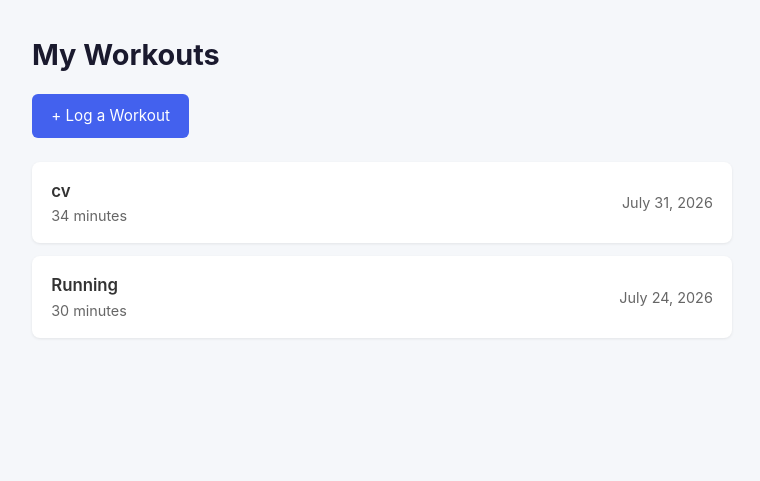
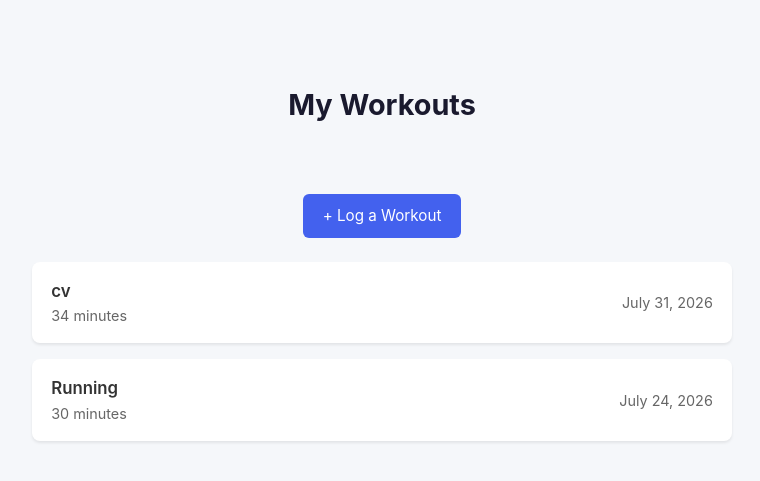
Before and after one commit to Churry2121/Fitness-Tracker, a Django app: page / in a window 1280 px wide. Shown: the top 481 px of the page, without its empty margins (258-1018 px from the left). Run offline with Django 5.2, Linux system fonts and the light colour scheme; data comes from the database, SQL or seed files in the repository; both versions use the stored data as it was after the commit.

Commit message:
changing some visuals for the workout-list page

```diff
--- a/tracker/templates/tracker/workout_list.html
+++ b/tracker/templates/tracker/workout_list.html
@@ -17,6 +17,12 @@
             color: #333;
             line-height: 1.6;
             padding: 2rem;
+        }
+
+        .header_container {
+            padding: 50px;
+            text-align: center;
+            font-size: 30px;
         }
 
         .container {
@@ -43,19 +49,28 @@
 
         .add-link:hover {
             background-color: #3a56d4;
+        }
 
+        .center {
+            display: flex;
+            align-items: center;
+            justify-content: center;
         }
 
         .workout-card {
             background: white;
             border-radius: 8px;
             padding: 1rem 1.2rem;
-            margin-bottom: 0.8rem;
-            box-shadow: 0 1px 3px rgba(0, 0, 0, 0.08);
+            margin-bottom: 16px;    /* creates the gap between cards */
+            box-shadow: 0 2px 3px rgba(0, 0, 0, 0.08);
             display: flex;
             justify-content: space-between;
             align-items: center;
+        }
 
+        .workout-card:hover {
+            box-sizing: 0 8px 20px rgba(0, 0, 0, 1);  /* stronger shadow on hover */
+            transform: translateY(-2px);    /*subtle lift effect */
         }
 
         .workout-activity {
@@ -82,14 +97,17 @@
     {# You use the {% %} when you need Django to acutally perform an aciton or apply logic (e.g. running a loop, checking conditons, etc) #}
     {# Use the double curry braces ({{}}) when you want to output or display a piece of data directly onto the page #}
 
+    <div class="header_container"><h1>My Workouts</h1></div>
+
+    <div class="center"><a href="{% url 'add_workout' %}" class="add-link">+ Log a Workout</a></div>
+
     <div class="container">
-        <h1>My Workouts</h1>
         {% comment %}
         Django uses the {% url %} tag to generate the link dynamically.
         You pass it the name of the route (in this case, add_workout),
         and Django automatically figures out the correct URL path
         {% endcomment %}
-        <a href="{% url 'add_workout' %}" class="add-link">+ Log a Workout</a>
+
         {% if workouts %}
             {% for workout in workouts %}
                 <div class="workout-card">
```
Also changed, not shown: stuff.md (+2 -0 lines), db.sqlite3.
